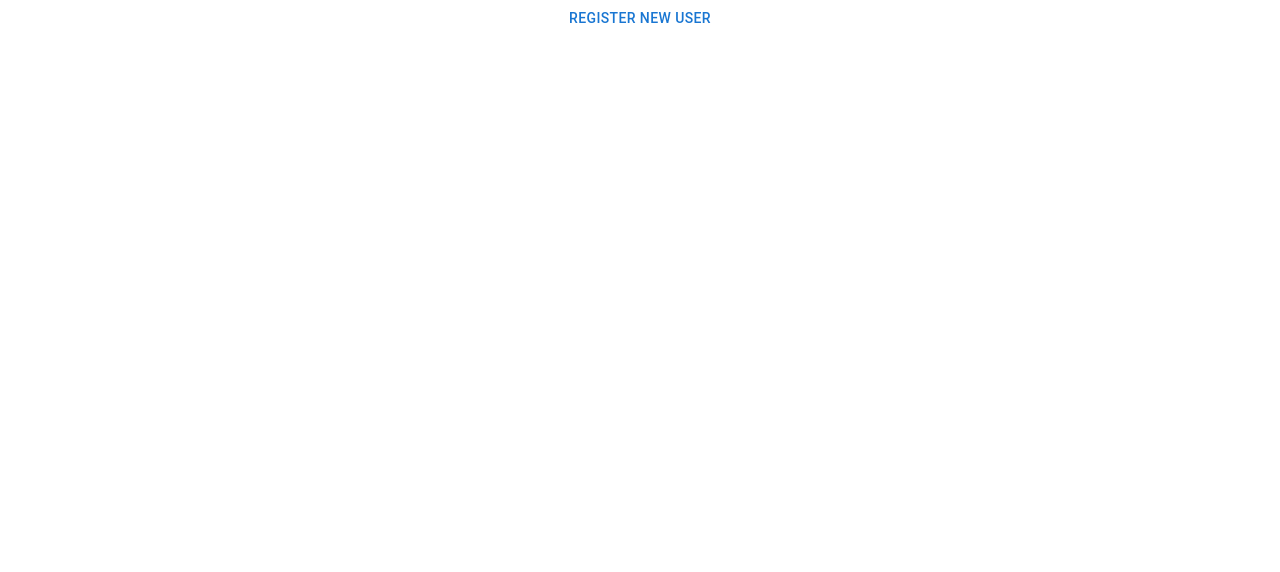
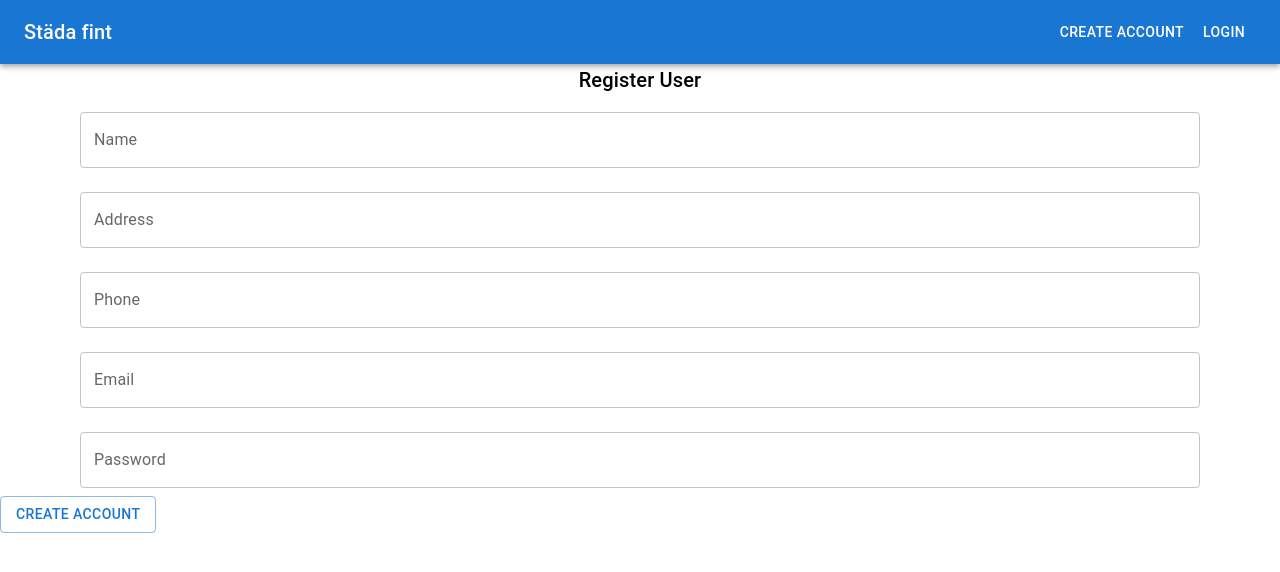
Before and after one commit to Daabas21/StadafintFrontend, a React (Create React App) app: page /user in a window 1280 px wide. Shown: the top 572 px of the page. Built offline with nearby package versions, Linux system fonts and the light colour scheme.

Commit message:
last fixes on register user, now adds to DB, set upp a Navbarstart compnent with seperer route file that will hold all routes

```diff
--- a/src/App.js
+++ b/src/App.js
@@ -1,21 +1,11 @@
-import { Route, Routes } from 'react-router-dom';
-import './App.css';
-import CleanerView from './components/views/CleanerView';
-import CustomerView from './components/views/CustomerView';
-import RegisterUser from './components/views/RegisterUser';
+import NavbarStart from "./components/layout/NavbarStart";
+import AppRouter from "./components/routes";
 
 function App() {
-
   return (
-
     <div className="App">
-    <Routes>
-      <Route path='/cleaner' element={<CleanerView />} />
-      <Route path='/customer' element={<CustomerView />} />
-      <Route path='/user' element={<RegisterUser />} />
-    </Routes>
-
-
+      <NavbarStart />
+      <AppRouter />
     </div>
   );
 }
--- a/src/components/layout/AppBar.js
+++ /dev/null
@@ -1,5 +0,0 @@
-const Header = () => {
-  return <button>Click me</button>;
-};
-
-export default Header;
--- /dev/null
+++ b/src/components/layout/NavbarStart.js
@@ -0,0 +1,29 @@
+import * as React from "react";
+import AppBar from "@mui/material/AppBar";
+import { Box } from "@mui/material";
+import Toolbar from "@mui/material/Toolbar";
+import Typography from "@mui/material/Typography";
+import Button from "@mui/material/Button";
+import { Link } from "react-router-dom";
+
+const NavbarStart = () => {
+  return (
+    <Box sx={{ flexGrow: 1 }}>
+      <AppBar position="static">
+        <Toolbar>
+          <Typography variant="h6" component="div" sx={{ flexGrow: 1 }}>
+            Städa fint
+          </Typography>
+
+          <Button color="inherit" component={Link} to="/user">
+            Create Account
+          </Button>
+          <Button color="inherit" component={Link} to="/login">
+            Login
+          </Button>
+        </Toolbar>
+      </AppBar>
+    </Box>
+  );
+};
+export default NavbarStart;
--- /dev/null
+++ b/src/components/routes.js
@@ -0,0 +1,18 @@
+import { Routes, Route } from "react-router-dom";
+import CleanerView from "./views/CleanerView";
+import CustomerView from "./views/CustomerView";
+import RegisterUser from "./views/RegisterUser";
+
+function AppRouter() {
+  return (
+    <Routes>
+      <Route path="/cleaner" element={<CleanerView />} />
+      <Route path="/customer" element={<CustomerView />} />
+      <Route path="/user" element={<RegisterUser />} />
+      <Route path="/login" element={<CustomerView />} />
+      {/* Add log in component here Hassan */}
+    </Routes>
+  );
+}
+
+export default AppRouter;
--- a/src/components/views/CustomerView.js
+++ b/src/components/views/CustomerView.js
@@ -1,46 +1,59 @@
-import * as React from 'react';
-import Box from '@mui/material/Box';
-import TextField from '@mui/material/TextField';
-import {Button, Stack} from "@mui/material";
-import {useEffect, useState} from "react";
+import * as React from "react";
 
+import { Button, Stack, Typography, TextField, Box } from "@mui/material";
+import { useEffect, useState } from "react";
 
 const CustomerView = () => {
+  const [customerData, setCustomerData] = useState({});
+  const [customerName, setCustomerName] = useState("");
+  const [customerAddress, setCustomerAddress] = useState("");
+  const [phoneNr, setPhoneNr] = useState("");
+  const [mail, setMail] = useState("");
+  const [pass, setPass] = useState("");
 
-    const [customerData, setCustomerData] = useState({})
-    const [customerName, setCustomerName] = useState("");
-    const [customerAddress, setCustomerAddress] = useState("")
-    const [phoneNr, setPhoneNr] = useState("")
-    const [mail, setMail] = useState("")
-    const [pass, setPass] = useState("")
-
-
-    useEffect( () => {
-
-        fetch('http://localhost:8080/customer/1')
-            .then(res => res.json())
-            .then(data => {
+  useEffect(() => {
+    fetch("http://localhost:8080/customer/1")
+      .then((res) => res.json())
+      .then((data) => {
         setCustomerData(data);
         setCustomerName(data.name);
         setCustomerAddress(data.address);
         setMail(data.email);
         setPhoneNr(data.telnum);
         setPass(data.password);
-            })
-    },[])
+      });
+  }, []);
 
   const handleChange = (e) => {
-        console.log(e.target.name)
-        console.log(customerName)
-        setCustomerName(e.target.value)
+    console.log(e.target.name);
+    console.log(customerName);
+    setCustomerName(e.target.value);
   };
 
   const handleSubmit = (e) => {
-        alert('Change submitted: ' + customerName + ' ' + customerAddress + ' ' + phoneNr + ' ' + mail);
-        console.log("Name: ", customerName, "Adress: ", customerAddress, "phoneNr: ", phoneNr, "email: ", mail)
+    alert(
+      "Change submitted: " +
+        customerName +
+        " " +
+        customerAddress +
+        " " +
+        phoneNr +
+        " " +
+        mail
+    );
+    console.log(
+      "Name: ",
+      customerName,
+      "Adress: ",
+      customerAddress,
+      "phoneNr: ",
+      phoneNr,
+      "email: ",
+      mail
+    );
     e.preventDefault();
-        console.log("CUSTOMER i view -->")
-        console.log(customerData)
+    console.log("CUSTOMER i view -->");
+    console.log(customerData);
 
     fetch("http://localhost:8080/customer/1", {
       method: "PUT",
@@ -53,23 +66,30 @@ const CustomerView = () => {
         password: pass,
       }),
     })
-            .then(res => res.json())
-            .then(data => console.log("DATA--> ", data))
-            .catch(err => console.log("error --> " + err));
-    }
-
+      .then((res) => res.json())
+      .then((data) => console.log("DATA--> ", data))
+      .catch((err) => console.log("error --> " + err));
+  };
 
   // make some kind of check before submitting changes
   function handleClick() {
-        alert("Are you sure? ")
+    alert("Are you sure? ");
   }
 
   return (
     <div>
-            <p>Mina sidor: {customerName}</p>
+      <Typography
+        id="modal-modal-title"
+        variant="h6"
+        component="h2"
+        align="center"
+        onChange={handleChange}
+      >
+        Mina sidor: {customerName}
+      </Typography>
 
       {/*{customerData? customerData.map(customer =><p>Mina sidor: {customer.name}</p>) : null}*/}
-            <Box sx={{ width: '100%'}}>
+      <Box sx={{ width: "100%" }}>
         <form onSubmit={handleSubmit}>
           <Stack direction="column" ml={10} mr={10}>
             <TextField
@@ -77,7 +97,7 @@ const CustomerView = () => {
               name="customerName"
               label="Name"
               value={customerName}
-                    onChange={e => setCustomerName(e.target.value)}
+              onChange={(e) => setCustomerName(e.target.value)}
               inputMode="text"
               margin="normal"
             />
@@ -85,14 +105,14 @@ const CustomerView = () => {
               id="outlined-address"
               label="Address"
               value={customerAddress}
-                    onChange={e => setCustomerAddress(e.target.value)}
+              onChange={(e) => setCustomerAddress(e.target.value)}
               margin="normal"
             />
             <TextField
               id="outlined-phone"
               label="Phone"
               value={phoneNr}
-                    onChange={e => setPhoneNr(e.target.value)}
+              onChange={(e) => setPhoneNr(e.target.value)}
               margin="normal"
               inputMode="tel"
             />
@@ -100,17 +120,23 @@ const CustomerView = () => {
               id="outlined-email"
               label="Email"
               value={mail}
-                    onChange={e => setMail(e.target.value)}
+              onChange={(e) => setMail(e.target.value)}
               margin="normal"
               inputMode={"email"}
             />
           </Stack>
-                <Button type={"submit"} color={"primary"} variant={"outlined"} onClick={handleClick}>Save changes</Button>
-
+          <Button
+            type={"submit"}
+            color={"primary"}
+            variant={"outlined"}
+            onClick={handleClick}
+          >
+            Save changes
+          </Button>
         </form>
       </Box>
     </div>
-    )
-}
+  );
+};
 
 export default CustomerView;
--- a/src/components/views/RegisterUser.jsx
+++ b/src/components/views/RegisterUser.jsx
@@ -1,41 +1,15 @@
 import * as React from "react";
-import {
-  Modal,
-  Box,
-  Typography,
-  TextField,
-  Button,
-  FormGroup,
-} from "@mui/material";
+import { Box, Typography, TextField, Button, Stack } from "@mui/material";
 import { useState } from "react";
 
-const style = {
-  position: "absolute",
-  top: "50%",
-  left: "50%",
-  transform: "translate(-50%, -50%)",
-  width: 400,
-  bgcolor: "background.paper",
-  border: "2px solid #000",
-  boxShadow: 24,
-  p: 4,
-};
-
 const RegisterUser = () => {
-  const [open, setOpen] = React.useState(false);
-  //Need state with values from entitys?
   const [values, setValues] = useState({
-    id: "",
     name: "",
     adress: "",
-    phone: "",
+    telnum: "",
     email: "",
     password: "",
   });
-
-  //WIll be moved  to APPBAR?!
-  const handleOpen = () => setOpen(true);
-  const handleClose = () => setOpen(false);
 
   const handleChange = (e) => {
     setValues({ ...values, [e.target.name]: e.target.value });
@@ -43,35 +17,29 @@ const RegisterUser = () => {
   };
 
   const handleSubmit = (e) => {
-    alert("ALERT " + values.name);
-
     fetch("http://localhost:8080/customer", {
       method: "POST",
       headers: { "Content-type": "application/json" },
       body: JSON.stringify({
-        kund_name: values.name,
-        kund_adress: values.adress,
-        kund_telnum: values.phone,
-        kund_email: values.email,
-        kund_password: values.password,
+        name: values.name,
+        address: values.address,
+        telnum: values.telnum,
+        email: values.email,
+        password: values.password,
       }),
     })
       .then((res) => res.json())
-      .then((data) => setValues(data))
-      .catch((e) => console.log(e));
+      .then((data) => console.log(data))
+      .catch((e) => console.log("Error " + e));
   };
+
+  function handleClick() {
+    handleSubmit();
+    alert("Your account is created ");
+  }
 
   return (
     <div>
-      <Button onClick={handleOpen}>Register new user</Button>
-      <Modal
-        open={open}
-        onClose={handleClose}
-        aria-labelledby="modal-modal-title"
-        aria-describedby="modal-modal-description"
-      >
-        <form onSubmit={handleSubmit}>
-          <Box sx={style}>
       <Typography
         id="modal-modal-title"
         variant="h6"
@@ -81,60 +49,71 @@ const RegisterUser = () => {
       >
         Register User
       </Typography>
-            <FormGroup row>
+      <Box sx={{ width: "100%" }}>
+        <form>
+          <Stack direction="column" ml={10} mr={10}>
             <TextField
               id="outlined-basic"
               name="name"
               label="Name"
               variant="outlined"
-                // value={values.fullname}
+              value={values.fullname}
               onChange={handleChange}
+              margin="normal"
             />
             <TextField
               id="outlined-basic"
-                name="adress"
-                label="Adress"
+              name="address"
+              label="Address"
               variant="outlined"
-                // value={values.adress}
+              value={values.address}
               onChange={handleChange}
+              margin="normal"
             />
-            </FormGroup>
-            <FormGroup row>
+
             <TextField
               id="outlined-basic"
-                name="phone"
+              name="telnum"
               label="Phone"
               variant="outlined"
-                // value={values.phone}
+              value={values.telnum}
               onChange={handleChange}
+              margin="normal"
             />
             <TextField
               id="outlined-basic"
               name="email"
               label="Email"
               variant="outlined"
-                // value={values.email}
+              value={values.email}
               onChange={handleChange}
+              margin="normal"
             />
-            </FormGroup>
-            <FormGroup row>
+
             <TextField
               id="outlined-basic"
               name="password"
               label="Password"
               variant="outlined"
-                type={"text"}
-                // value={values.password}
+              type={"password"}
+              value={values.password}
               onChange={handleChange}
+              margin="normal"
             />
-            </FormGroup>
+          </Stack>
 
-            <Button type={"submit"} color={"primary"} variant={"contained"}>
+          <Button
+            type={"submit"}
+            color={"primary"}
+            variant={"outlined"}
+            onClick={handleClick}
+            margin="normal"
+          >
             Create Account
           </Button>
+        </form>
       </Box>
-        </form>
-      </Modal>
+      {/* </Modal> */}
     </div>
   );
 };
```
Lines whose indentation alone changed are shown as unchanged.
